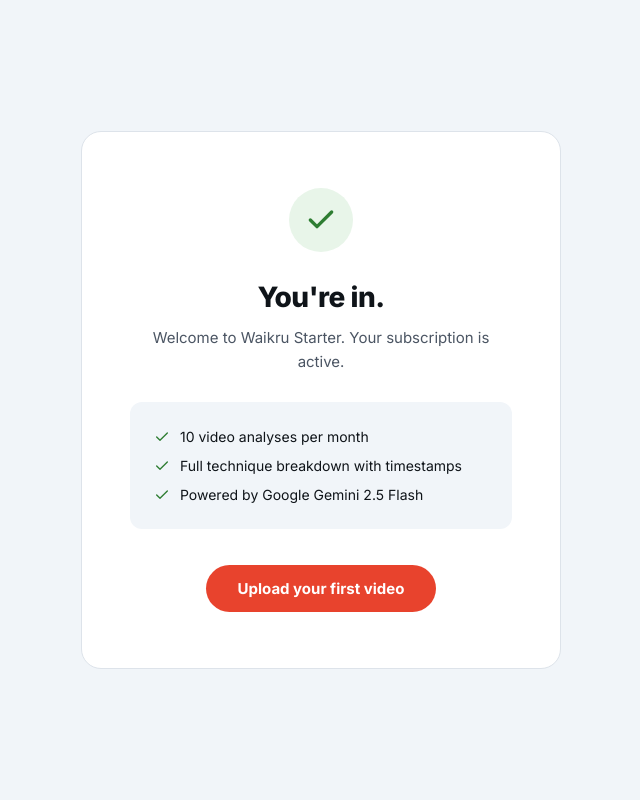
After one commit to waikru/waikru-app, a Flask app: page /success in a window 1280 px wide. The commit adds this page. Shown: the whole page, without its empty margins (319-959 px from the left). Run offline with Flask 3, Linux system fonts and the light colour scheme.

Commit message:
Add Stripe checkout, success page, and upgrade modal with Goldilocks pricing
- Stripe checkout session endpoint (/create-checkout-session)
- Success page (/success) after payment
- Webhook endpoint (/webhook) to record subscriptions in Supabase
- Upgrade modal with 3-tier pricing (Free / Starter $9 / Pro $19 coming soon)
- Auto-shows upgrade modal when anonymous user hits daily upload limit
- stripe>=7.0.0 added to requirements

Co-Authored-By: Claude Sonnet 4.6 <noreply@anthropic.com>

```diff
--- a/app.py
+++ b/app.py
@@ -1,12 +1,14 @@
 import os
 import uuid
 import time
+import json
 import threading
 import tempfile
 from datetime import date
 from dotenv import load_dotenv
 from flask import Flask, render_template, request, jsonify
 import google.generativeai as genai
+import stripe
 
 load_dotenv()
 
@@ -21,6 +23,11 @@ SUPABASE_URL = os.environ.get('SUPABASE_URL', '')
 SUPABASE_SECRET_KEY = os.environ.get('SUPABASE_SECRET_KEY', '')
 DAILY_FREE_LIMIT = 1  # anonymous uploads per IP per day
 
+STRIPE_SECRET_KEY = os.environ.get('STRIPE_SECRET_KEY', '')
+STRIPE_PUBLISHABLE_KEY = os.environ.get('STRIPE_PUBLISHABLE_KEY', '')
+STRIPE_PRICE_ID = os.environ.get('STRIPE_PRICE_ID', '')
+STRIPE_WEBHOOK_SECRET = os.environ.get('STRIPE_WEBHOOK_SECRET', '')
+
 # Supabase client (optional — app works without it)
 db = None
 if SUPABASE_URL and SUPABASE_SECRET_KEY:
@@ -30,6 +37,11 @@ if SUPABASE_URL and SUPABASE_SECRET_KEY:
         print("Supabase connected.")
     except Exception as e:
         print(f"Supabase init failed: {e}")
+
+# Stripe
+if STRIPE_SECRET_KEY:
+    stripe.api_key = STRIPE_SECRET_KEY
+    print("Stripe configured.")
 
 MUAY_THAI_PROMPT = """You are an experienced Muay Thai coach with 20+ years training fighters at all levels — from beginners to competitive fighters. Analyze this training video and give specific, technical coaching feedback.
 
@@ -240,7 +252,7 @@ def upload():
     # Rate limit anonymous users
     ip = get_client_ip()
     if not check_daily_limit(ip):
-        return jsonify({'error': 'You have used your free upload for today. Come back tomorrow or sign up for more.'}), 429
+        return jsonify({'error': 'daily_limit', 'message': "You've used your free upload for today. Upgrade to Waikru Starter for more."}), 429
 
     tmp = tempfile.NamedTemporaryFile(delete=False, suffix=f'.{ext}')
     video.save(tmp.name)
@@ -279,6 +291,64 @@ def results(job_id):
     return render_template('results.html', job_id=job_id)
 
 
+@app.route('/create-checkout-session', methods=['POST'])
+def create_checkout_session():
+    if not STRIPE_SECRET_KEY or not STRIPE_PRICE_ID:
+        return jsonify({'error': 'Stripe not configured.'}), 500
+    try:
+        host = request.host_url.rstrip('/')
+        session = stripe.checkout.Session.create(
+            payment_method_types=['card'],
+            line_items=[{'price': STRIPE_PRICE_ID, 'quantity': 1}],
+            mode='subscription',
+            success_url=f"{host}/success?session_id={{CHECKOUT_SESSION_ID}}",
+            cancel_url=f"{host}/",
+        )
+        return jsonify({'url': session.url})
+    except Exception as e:
+        return jsonify({'error': str(e)}), 500
+
+
+@app.route('/success')
+def success():
+    return render_template('success.html')
+
+
+@app.route('/webhook', methods=['POST'])
+def stripe_webhook():
+    payload = request.get_data()
+    sig_header = request.headers.get('Stripe-Signature', '')
+
+    if STRIPE_WEBHOOK_SECRET:
+        try:
+            event = stripe.Webhook.construct_event(payload, sig_header, STRIPE_WEBHOOK_SECRET)
+        except ValueError:
+            return 'Invalid payload', 400
+        except stripe.error.SignatureVerificationError:
+            return 'Invalid signature', 400
+    else:
+        try:
+            event = json.loads(payload)
+        except Exception:
+            return 'Invalid JSON', 400
+
+    if event.get('type') == 'checkout.session.completed':
+        session_obj = event['data']['object']
+        if db:
+            try:
+                db.table('subscriptions').insert({
+                    'stripe_customer_id': session_obj.get('customer', ''),
+                    'stripe_subscription_id': session_obj.get('subscription', ''),
+                    'plan': 'starter',
+                    'status': 'active',
+                }).execute()
+                print(f"Subscription recorded: {session_obj.get('subscription')}")
+            except Exception as e:
+                print(f"Webhook Supabase error: {e}")
+
+    return '', 200
+
+
 if __name__ == '__main__':
     port = int(os.environ.get('PORT', 5001))
     app.run(debug=True, host='0.0.0.0', port=port)
--- a/requirements.txt
+++ b/requirements.txt
@@ -3,3 +3,4 @@ google-generativeai>=0.8.0
 gunicorn>=21.2.0
 python-dotenv>=1.0.0
 supabase>=2.0.0
+stripe>=7.0.0
--- /dev/null
+++ b/templates/success.html
@@ -0,0 +1,140 @@
+<!DOCTYPE html>
+<html lang="en" data-theme="light">
+<head>
+  <meta charset="UTF-8">
+  <meta name="viewport" content="width=device-width, initial-scale=1.0">
+  <title>Welcome to Waikru Starter</title>
+  <link rel="preconnect" href="https://fonts.googleapis.com">
+  <link rel="preconnect" href="https://fonts.gstatic.com" crossorigin>
+  <link href="https://fonts.googleapis.com/css2?family=Inter:wght@400;500;600;700;800&display=swap" rel="stylesheet">
+  <style>
+    *, *::before, *::after { box-sizing: border-box; margin: 0; padding: 0; }
+    :root {
+      --bg: #f1f5f9;
+      --bg-white: #ffffff;
+      --text-strong: #0f1419;
+      --text-muted: #4b5563;
+      --text-dim: #6b7a87;
+      --accent: #e8432d;
+      --border: #dde3ea;
+    }
+    [data-theme="dark"] {
+      --bg: #0f1419;
+      --bg-white: #1a2130;
+      --text-strong: #f1f5f9;
+      --text-muted: #94a3b8;
+      --text-dim: #64748b;
+      --border: #1e2d3d;
+    }
+    body {
+      font-family: 'Inter', -apple-system, BlinkMacSystemFont, sans-serif;
+      background: var(--bg);
+      color: var(--text-strong);
+      min-height: 100vh;
+      display: flex;
+      align-items: center;
+      justify-content: center;
+      padding: 24px;
+    }
+    .card {
+      background: var(--bg-white);
+      border: 1px solid var(--border);
+      border-radius: 20px;
+      padding: 56px 48px;
+      max-width: 480px;
+      width: 100%;
+      text-align: center;
+    }
+    .checkmark {
+      width: 64px;
+      height: 64px;
+      background: #e8f5e9;
+      border-radius: 50%;
+      display: flex;
+      align-items: center;
+      justify-content: center;
+      margin: 0 auto 28px;
+    }
+    .checkmark svg {
+      width: 32px;
+      height: 32px;
+      stroke: #2e7d32;
+    }
+    h1 {
+      font-size: 28px;
+      font-weight: 800;
+      letter-spacing: -0.5px;
+      color: var(--text-strong);
+      margin-bottom: 12px;
+    }
+    p {
+      font-size: 15px;
+      color: var(--text-muted);
+      line-height: 1.6;
+      margin-bottom: 8px;
+    }
+    .perks {
+      background: var(--bg);
+      border-radius: 12px;
+      padding: 20px 24px;
+      margin: 28px 0;
+      text-align: left;
+    }
+    .perk {
+      display: flex;
+      align-items: center;
+      gap: 10px;
+      font-size: 14px;
+      color: var(--text-strong);
+      padding: 6px 0;
+    }
+    .perk svg {
+      width: 16px;
+      height: 16px;
+      stroke: #2e7d32;
+      flex-shrink: 0;
+    }
+    .btn {
+      display: inline-block;
+      background: var(--accent);
+      color: #fff;
+      font-size: 15px;
+      font-weight: 700;
+      padding: 14px 32px;
+      border-radius: 100px;
+      text-decoration: none;
+      margin-top: 8px;
+    }
+  </style>
+</head>
+<body>
+<div class="card">
+  <div class="checkmark">
+    <svg viewBox="0 0 24 24" fill="none" stroke-width="2.5" stroke-linecap="round" stroke-linejoin="round">
+      <path d="M20 6L9 17l-5-5"/>
+    </svg>
+  </div>
+  <h1>You're in.</h1>
+  <p>Welcome to Waikru Starter. Your subscription is active.</p>
+  <div class="perks">
+    <div class="perk">
+      <svg viewBox="0 0 24 24" fill="none" stroke-width="2" stroke-linecap="round" stroke-linejoin="round"><path d="M20 6L9 17l-5-5"/></svg>
+      10 video analyses per month
+    </div>
+    <div class="perk">
+      <svg viewBox="0 0 24 24" fill="none" stroke-width="2" stroke-linecap="round" stroke-linejoin="round"><path d="M20 6L9 17l-5-5"/></svg>
+      Full technique breakdown with timestamps
+    </div>
+    <div class="perk">
+      <svg viewBox="0 0 24 24" fill="none" stroke-width="2" stroke-linecap="round" stroke-linejoin="round"><path d="M20 6L9 17l-5-5"/></svg>
+      Powered by Google Gemini 2.5 Flash
+    </div>
+  </div>
+  <a href="/" class="btn">Upload your first video</a>
+</div>
+<script>
+  const saved = localStorage.getItem('waikru-theme') || 'light';
+  document.documentElement.setAttribute('data-theme', saved);
+</script>
+</body>
+</html>
```
Also changed, not shown: templates/index.html (+185 -0 lines).
